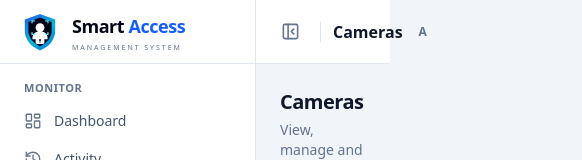
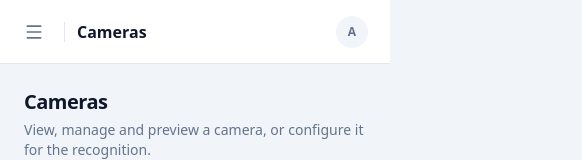
Before and after one commit to zohabaamir-ai/smart-access-management-system, a React (Vite) app in the folder Frontend/: page /cameras in a window 390 px wide. Shown: the top 160 px of the page, 582 px wide, since content can reach past the window. Built offline with nearby package versions, Linux system fonts and the light colour scheme; no server answers; sample sign-in values are in the browser's storage.

Commit message:
Improve frontend responsive layout

```diff
--- a/Frontend/src/layouts/AppHeader.tsx
+++ b/Frontend/src/layouts/AppHeader.tsx
@@ -1,4 +1,5 @@
 import {
+  Menu,
   PanelLeftClose,
   PanelLeftOpen,
 } from 'lucide-react'
@@ -42,7 +43,14 @@ const pageTitles: Record<
 }
 
 
-function Header() {
+type HeaderProps = {
+  /** opens the off-canvas mobile nav (below the `lg` breakpoint) */
+  onOpenMobileNav?: () => void
+}
+
+function Header({
+  onOpenMobileNav,
+}: HeaderProps) {
 
   const navigate = useNavigate()
   const location = useLocation()
@@ -242,10 +250,23 @@ function Header() {
 
       <div className="flex items-center gap-3">
 
+        {/* opens the off-canvas nav — below `lg` only, where the
+            sidebar is not permanently docked */}
+        <button
+          type="button"
+          onClick={onOpenMobileNav}
+          className="flex h-9 w-9 items-center justify-center rounded-lg text-slate-500 transition hover:bg-slate-100 hover:text-slate-900 lg:hidden dark:text-slate-400 dark:hover:bg-slate-800 dark:hover:text-white"
+          aria-label="Open navigation"
+          title="Open navigation"
+        >
+          <Menu size={20} />
+        </button>
+
+        {/* collapse/expand the docked rail — desktop only */}
         <button
           type="button"
           onClick={toggleSidebar}
-          className="flex h-9 w-9 items-center justify-center rounded-lg text-slate-500 transition hover:bg-slate-100 hover:text-slate-900 dark:text-slate-400 dark:hover:bg-slate-800 dark:hover:text-white"
+          className="hidden h-9 w-9 items-center justify-center rounded-lg text-slate-500 transition hover:bg-slate-100 hover:text-slate-900 lg:flex dark:text-slate-400 dark:hover:bg-slate-800 dark:hover:text-white"
           aria-label={
             sidebarCollapsed
               ? 'Expand sidebar'
--- a/Frontend/src/layouts/AppSidebar.tsx
+++ b/Frontend/src/layouts/AppSidebar.tsx
@@ -5,6 +5,7 @@ import {
   ShieldCheck,
   SlidersHorizontal,
   UsersRound,
+  X,
 } from 'lucide-react'
 
 import { NavLink } from 'react-router-dom'
@@ -103,35 +104,78 @@ function isVisible(item: NavItem): boolean {
   )
 }
 
-function AppSidebar() {
+type AppSidebarProps = {
+  /** off-canvas overlay open, below the `lg` breakpoint */
+  mobileOpen: boolean
+  onCloseMobile: () => void
+}
+
+function AppSidebar({
+  mobileOpen,
+  onCloseMobile,
+}: AppSidebarProps) {
   const { sidebarCollapsed } =
     useAppPreferences()
 
   return (
+    <>
+      {/* mobile-only backdrop — never renders at lg (docked rail) */}
+      {mobileOpen && (
+        <div
+          aria-hidden="true"
+          onClick={onCloseMobile}
+          className="fixed inset-0 z-40 bg-slate-950/50 lg:hidden"
+        />
+      )}
+
       <aside
-      className={`fixed inset-y-0 left-0 z-40 flex flex-col border-r border-slate-200 bg-white text-slate-900 transition-[width] duration-200 ease-in-out dark:border-slate-800 dark:bg-slate-950 dark:text-white ${
-        sidebarCollapsed ? 'w-20' : 'w-64'
+        className={`fixed inset-y-0 left-0 z-50 flex w-64 flex-col border-r border-slate-200 bg-white text-slate-900 transition-transform duration-200 ease-in-out dark:border-slate-800 dark:bg-slate-950 dark:text-white lg:z-40 lg:translate-x-0 lg:transition-[width] ${
+          mobileOpen
+            ? 'translate-x-0'
+            : '-translate-x-full'
+        } ${
+          sidebarCollapsed
+            ? 'lg:w-20'
+            : 'lg:w-64'
         }`}
       >
         {/* brand */}
         <div
-        className={`flex h-16 shrink-0 items-center border-b border-slate-200 dark:border-slate-800 ${
+          className={`flex h-16 shrink-0 items-center justify-between border-b border-slate-200 px-5 dark:border-slate-800 ${
             sidebarCollapsed
-            ? 'justify-center px-2'
-            : 'px-5'
+              ? 'lg:justify-center lg:px-2'
+              : ''
           }`}
         >
-        {sidebarCollapsed ? (
+          <span
+            className={
+              sidebarCollapsed
+                ? 'lg:hidden'
+                : ''
+            }
+          >
+            <SystemLogo
+              variant="full"
+              size="sm"
+            />
+          </span>
+          {sidebarCollapsed && (
+            <span className="hidden lg:flex">
               <SystemLogo
                 variant="mark"
                 size="sm"
               />
-        ) : (
-          <SystemLogo
-            variant="full"
-            size="sm"
-          />
+            </span>
           )}
+
+          <button
+            type="button"
+            onClick={onCloseMobile}
+            aria-label="Close navigation"
+            className="flex h-9 w-9 items-center justify-center rounded-lg text-slate-500 transition hover:bg-slate-100 hover:text-slate-900 lg:hidden dark:text-slate-400 dark:hover:bg-slate-800 dark:hover:text-white"
+          >
+            <X size={18} />
+          </button>
         </div>
 
         {/* nav */}
@@ -152,11 +196,15 @@ function AppSidebar() {
                 key={group.label}
                 className="mb-5"
               >
-              {!sidebarCollapsed && (
-                <p className="px-3 pb-1.5 text-[11px] font-semibold uppercase tracking-wider text-slate-500 dark:text-slate-600">
+                <p
+                  className={`px-3 pb-1.5 text-[11px] font-semibold uppercase tracking-wider text-slate-500 dark:text-slate-600 ${
+                    sidebarCollapsed
+                      ? 'lg:hidden'
+                      : ''
+                  }`}
+                >
                   {group.label}
                 </p>
-              )}
 
                 <div className="space-y-0.5">
                   {items.map((item) => (
@@ -165,6 +213,9 @@ function AppSidebar() {
                       item={item}
                       collapsed={
                         sidebarCollapsed
+                      }
+                      onNavigate={
+                        onCloseMobile
                       }
                     />
                   ))}
@@ -176,11 +227,15 @@ function AppSidebar() {
 
         {/* footer */}
         <div className="border-t border-slate-200 p-3 dark:border-slate-800">
-        {!sidebarCollapsed && (
-          <p className="px-3 pb-1.5 text-[11px] font-semibold uppercase tracking-wider text-slate-500 dark:text-slate-600">
+          <p
+            className={`px-3 pb-1.5 text-[11px] font-semibold uppercase tracking-wider text-slate-500 dark:text-slate-600 ${
+              sidebarCollapsed
+                ? 'lg:hidden'
+                : ''
+            }`}
+          >
             Configure
           </p>
-        )}
           <div className="space-y-0.5">
             {FOOTER_ITEMS.filter(
               isVisible,
@@ -189,20 +244,24 @@ function AppSidebar() {
                 key={item.path}
                 item={item}
                 collapsed={sidebarCollapsed}
+                onNavigate={onCloseMobile}
               />
             ))}
           </div>
         </div>
       </aside>
+    </>
   )
 }
 
 function SidebarLink({
   item,
   collapsed,
+  onNavigate,
 }: {
   item: NavItem
   collapsed: boolean
+  onNavigate: () => void
 }) {
   const Icon = item.icon
 
@@ -212,12 +271,16 @@ function SidebarLink({
       title={
         collapsed ? item.name : undefined
       }
+      onClick={onNavigate}
       className={({ isActive }) =>
         [
-          'group relative flex items-center rounded-lg text-sm font-medium transition-colors',
+          'group relative flex items-center gap-3 rounded-lg px-3 py-2 text-sm font-medium transition-colors',
+          // The icon-only rail styling is a desktop ("collapsed")
+          // preference only — the mobile overlay is always full
+          // width, so it always shows the label.
           collapsed
-            ? 'justify-center px-2 py-2.5'
-            : 'gap-3 px-3 py-2',
+            ? 'lg:justify-center lg:gap-0 lg:px-2 lg:py-2.5'
+            : '',
           isActive
             ? 'bg-blue-50 text-blue-700 dark:bg-blue-500/10 dark:text-blue-400'
             : 'text-slate-600 hover:bg-slate-100 hover:text-slate-900 dark:text-slate-400 dark:hover:bg-white/5 dark:hover:text-slate-100',
@@ -245,11 +308,13 @@ function SidebarLink({
                 : 'text-slate-500 group-hover:text-slate-600 dark:group-hover:text-slate-300'
             }`}
           />
-          {!collapsed && (
-            <span className="truncate">
+          <span
+            className={`truncate ${
+              collapsed ? 'lg:hidden' : ''
+            }`}
+          >
             {item.name}
           </span>
-          )}
         </>
       )}
     </NavLink>
--- a/Frontend/src/layouts/DashboardLayout.tsx
+++ b/Frontend/src/layouts/DashboardLayout.tsx
@@ -1,3 +1,5 @@
+import { useEffect, useState } from 'react'
+
 import {
   Outlet,
   useLocation,
@@ -22,6 +24,21 @@ function DashboardLayout() {
 
   const location = useLocation()
 
+  // Below `lg` the sidebar is an off-canvas overlay (closed by
+  // default) instead of a permanently docked rail — there is no
+  // room for a fixed 256px column on a phone/tablet viewport.
+  // At `lg` and up the layout is exactly the pre-existing desktop
+  // shell, unaffected by this state.
+  const [
+    mobileNavOpen,
+    setMobileNavOpen,
+  ] = useState(false)
+
+  useEffect(() => {
+    // eslint-disable-next-line react-hooks/set-state-in-effect
+    setMobileNavOpen(false)
+  }, [location.pathname])
+
   // Full-bleed operational surfaces (Open Camera) fill the
   // content area edge-to-edge and manage their own scrolling.
   const isImmersive =
@@ -41,16 +58,25 @@ function DashboardLayout() {
     <ToastProvider>
       <CamerasProvider>
         <div className="min-h-screen bg-slate-100 text-slate-900 transition-colors dark:bg-slate-950 dark:text-slate-100">
-          <Sidebar />
+          <Sidebar
+            mobileOpen={mobileNavOpen}
+            onCloseMobile={() =>
+              setMobileNavOpen(false)
+            }
+          />
 
           <main
             className={`min-h-screen transition-[margin] duration-200 ease-in-out ${
               sidebarCollapsed
-                ? 'ml-20'
-                : 'ml-64'
+                ? 'lg:ml-20'
+                : 'lg:ml-64'
             }`}
           >
-            <Header />
+            <Header
+              onOpenMobileNav={() =>
+                setMobileNavOpen(true)
+              }
+            />
 
             <section
               className={`${contentPadding} ${
--- a/Frontend/src/pages/recognition/CameraRecognition.tsx
+++ b/Frontend/src/pages/recognition/CameraRecognition.tsx
@@ -149,11 +149,16 @@ function CameraRecognition() {
   /* ---------- running ---------- */
 
   return (
-    <div className="h-screen overflow-hidden bg-slate-50 text-slate-900 dark:bg-slate-950 dark:text-white">
+    <div className="min-h-screen bg-slate-50 text-slate-900 lg:h-screen lg:overflow-hidden dark:bg-slate-950 dark:text-white">
       <RecognitionHeader camera={camera} />
 
-      <main className="mx-auto h-[calc(100vh-5rem)] max-w-7xl overflow-hidden px-6 py-5">
-        <div className="grid h-full min-h-0 gap-6 lg:grid-cols-[1.5fr_0.5fr]">
+      {/* Below `lg` the camera + the identity/instructions panel
+          stack in one column and can exceed the viewport height —
+          this page scrolls there instead of clipping the panel.
+          At `lg` and up it is the original fixed, non-scrolling
+          two-column kiosk layout. */}
+      <main className="mx-auto max-w-7xl overflow-y-auto px-4 py-4 sm:px-6 sm:py-5 lg:h-[calc(100vh-5rem)] lg:overflow-hidden">
+        <div className="grid gap-4 sm:gap-6 lg:h-full lg:min-h-0 lg:grid-cols-[1.5fr_0.5fr]">
           <RecognitionPanel
             phase={phase}
             outcome={outcome}
```
Also changed, not shown: Frontend/src/components/users/UserFormModal.tsx (+9 -5 lines). Lines whose indentation alone changed are shown as unchanged.
